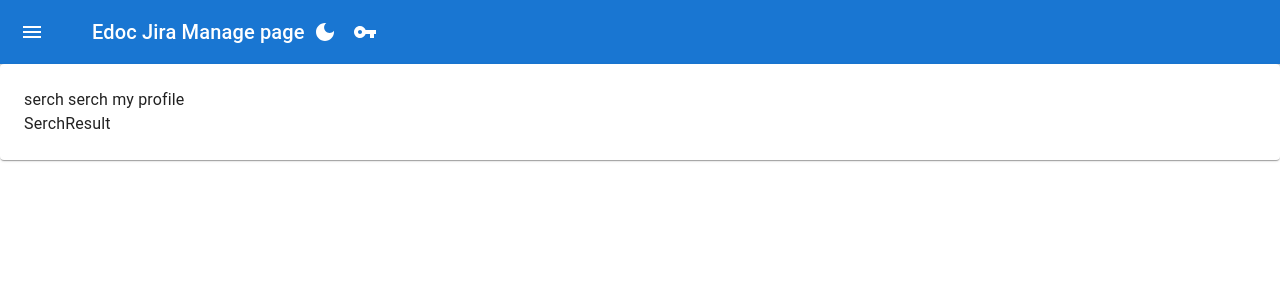
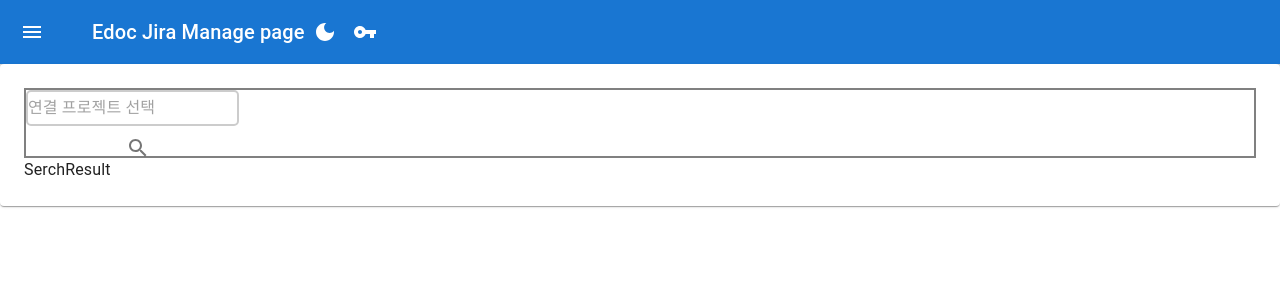
Before and after one commit to Data-Transfer-For-JIRA/Data-Transfer-Front2, a React (Vite) app: page / in a window 1280 px wide. Shown: the top 300 px of the page. Built offline with nearby package versions, Linux system fonts and the light colour scheme.

Commit message:
프로젝트 리스트 가져오는 API 제작 및 컴포넌트 범용성 설계(Props, type 제네릭)

```diff
--- a/src/Apis/AxiosGet.ts
+++ b/src/Apis/AxiosGet.ts
@@ -7,14 +7,16 @@ import { GetAxiosResultType } from './ApiTypes';
  * @param searchKeyWord :검색 키워드 (JiraCode, 프로젝트 이름 다중 지원 가능  by 김찬호 선생)
  * @returns (type)GetAxiosResultType의 배열형으로 테이블에 보여질 데이터. 또는 통신 에러로 인한 undefined
  */
-export const GetAxiosSearchJiraList = async (searchKeyWord: string = ""): Promise<GetAxiosResultType[] | undefined> => {
+export const GetAxiosSearchJiraList = async (searchKeyWord: string = " ") => {
   const URL = `${import.meta.env.VITE_API_ADDRESS}/jira/project/search?searchKeyword=${searchKeyWord}`;
+  const defaultValue: GetAxiosResultType[] = [];
   try {
     const { data } = await axios(URL);
     return data;
   }
   catch (Error) {
     console.log(Error)
-    return undefined;
+    //return undefined;
+    return defaultValue;
   }
 };
--- a/src/Common/Router.tsx
+++ b/src/Common/Router.tsx
@@ -11,6 +11,7 @@ export const Router = [
     errorElment: <div>error</div>,
     children: [
       { index: true, element: <MainPage /> },
+      { path: 'projectDetail', element: <MainPage /> },
     ]
   },
   {
--- a/src/components/Organisms/PageContents.tsx
+++ b/src/components/Organisms/PageContents.tsx
@@ -1,14 +1,17 @@
 import { Paper } from '@mui/material';
-import { useState } from 'react';
+import { useEffect, useState } from 'react';
 import { GetAxiosResultType } from '../../Apis/ApiTypes';
-import SerchProjectInput from './SerchProjectInput';
+import SerchInput from './SerchInput';
 import SerchResult from './SerchResult';
 
 export default function PageContents() {
   const [projectList, setProjectList] = useState<GetAxiosResultType[]>([]);
+  const handleSearchResult = (searchResult: GetAxiosResultType[]) => {
+    setProjectList(projectList);
+  }
   return (
     <Paper sx={{ p: 3 }}>
-      <SerchProjectInput setProjectList={setProjectList} />
+      <SerchInput handleSearchResult={handleSearchResult} />
       <SerchResult />
     </Paper>
   );
--- /dev/null
+++ b/src/components/Organisms/SerchInput.tsx
@@ -0,0 +1,56 @@
+import { Box, FormControl, IconButton, InputBase } from '@mui/material';
+import { useState } from 'react';
+import { GetAxiosSearchJiraList } from '../../Apis/AxiosGet';
+import SearchIcon from '@mui/icons-material/Search';
+
+/**
+ * 검색어 입력 컴포넌트
+ * 추후 상세 검색(연동 종류 등)을 고려하여 확장성 있게 개발 필요.
+ * prosType : setState를 감싼 핸들러 함수로, 컴포넌트를 범용성 있게 제작하기 위해 사용. + 제네릭타입
+ */
+type SerchProjectInputType<T> = { handleSearchResult: (searchResult: T) => void; };
+
+export default function SerchInput<T>({ handleSearchResult }: SerchProjectInputType<T>) {
+  const [searhKeyword, setSearchKeyword] = useState<string>("");
+
+  const handleSerchBtn = () => {
+    //핸들러 함수도 props로 전달받으면 재활용성이 더높아지나?
+    const serchApiResult = GetAxiosSearchJiraList(searhKeyword);
+    serchApiResult.then((data) => {
+      if (data !== undefined) {
+        handleSearchResult(data);
+      }
+    }).catch(error => {
+      console.log(error);
+    });
+  }
+
+  const handleChangeKeyword = (event: React.ChangeEvent<HTMLTextAreaElement | HTMLInputElement>) => {
+    console.log(searhKeyword);
+    setSearchKeyword(event.target.value);
+  }
+
+  const handleKeyDown = async (event: React.KeyboardEvent<HTMLTextAreaElement | HTMLInputElement>) => {
+    if (event.key === 'Enter') {
+      const serchApiResult = await GetAxiosSearchJiraList(searhKeyword);
+      if (serchApiResult !== undefined) { handleSearchResult(serchApiResult); }
+    }
+  }
+  return (
+    <Box sx={{ border: '2px solid grey' }} height={70}>
+      <FormControl>
+        <InputBase
+          sx={{ flex: 1, width: '95%', height: "100%", border: '2px solid #ccc', borderRadius: '5px', }}
+          placeholder="연결 프로젝트 선택"
+          type={'text'}
+          value={searhKeyword}
+          onChange={(event) => handleChangeKeyword(event)}
+          onKeyDown={(event) => { handleKeyDown(event) }}
+        />
+        <IconButton type="button" sx={{ p: '10px' }} aria-label="search" onClick={handleSerchBtn}>
+          <SearchIcon />
+        </IconButton>
+      </FormControl>
+    </Box>
+  );
+}
--- a/src/components/Organisms/SerchProjectInput.tsx
+++ /dev/null
@@ -1,13 +0,0 @@
-import { GetAxiosResultType } from '../../Apis/ApiTypes';
-
-/**
- * 검색어 입력 컴포넌트
- * 추후 상세 검색(연동 종류 등)을 고려하여 확장성 있게 개발 필요.
- * setState를 직접넘기지 말고 감싸야한다는데 내용을 찾아보자!
- */
-type SerchProjectInputType = { setProjectList: React.Dispatch<React.SetStateAction<GetAxiosResultType[]>> }
-export default function SerchProjectInput() {
-  return (
-    <div>serch serch my profile</div>
-  );
-}
```
Also changed, not shown: src/components/Atoms/ControledTextinput.tsx (added), 1 other file (tests, documents, lock files or other folders).
